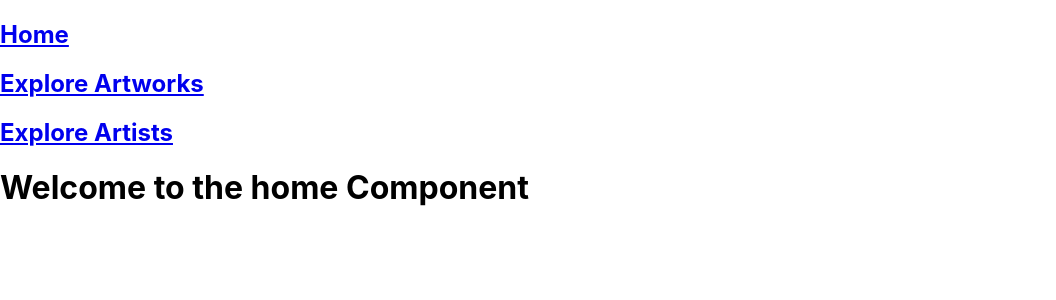
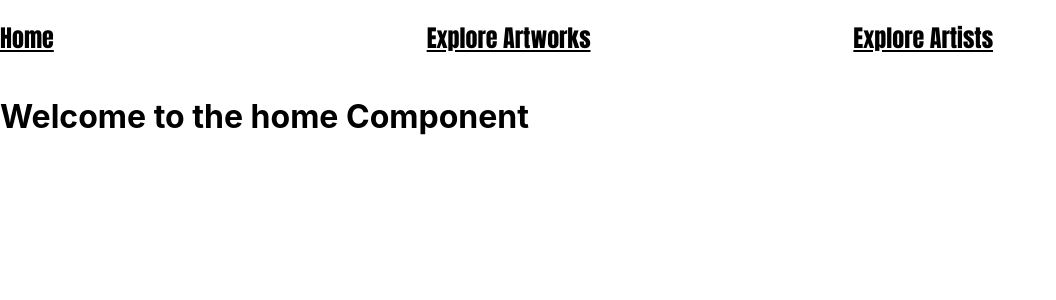
Before and after one commit to BellaMalo1/Bellas-React-App, a React (Create React App) app: page / in a window 1280 px wide. Shown: the top 300 px of the page, without its empty margins (0-1056 px from the left). Built offline with nearby package versions, Linux system fonts and the light colour scheme.

Commit message:
basic styling of nav-bar

```diff
--- a/src/App.css
+++ b/src/App.css
@@ -1,38 +1,18 @@
-.App {
-  text-align: center;
+
+.nav-bar {
+  font-family:Impact, Haettenschweiler, 'Arial Narrow Bold', sans-serif;
+  text-decoration: none;
+  display: grid;
+  grid-template-columns: 1fr 1fr 1fr;
+
+
 }
-
-.App-logo {
-  height: 40vmin;
-  pointer-events: none;
+.link1{
+  color: black;
 }
-
-@media (prefers-reduced-motion: no-preference) {
-  .App-logo {
-    animation: App-logo-spin infinite 20s linear;
-  }
+.link2{
+  color: black;
 }
-
-.App-header {
-  background-color: #282c34;
-  min-height: 100vh;
-  display: flex;
-  flex-direction: column;
-  align-items: center;
-  justify-content: center;
-  font-size: calc(10px + 2vmin);
-  color: white;
+.link3{
+  color: black;
 }
-
-.App-link {
-  color: #61dafb;
-}
-
-@keyframes App-logo-spin {
-  from {
-    transform: rotate(0deg);
-  }
-  to {
-    transform: rotate(360deg);
-  }
-}
--- a/src/App.js
+++ b/src/App.js
@@ -11,14 +11,14 @@ function App() {
 
   return(
     <>
-    <nav>
-    <Link to="/">
+    <nav className="nav-bar">
+    <Link className='link1' to="/">
       <h1>Home</h1>
     </Link>
-    <Link to='/Explore-Artworks'>
+    <Link className='link2'to='/Explore-Artworks'>
       <h1>Explore Artworks</h1>
     </Link>
-    <Link to='/Explore-Artists'>
+    <Link className='link3'to='/Explore-Artists'>
       <h1>Explore Artists</h1>
     </Link>
     </nav>
```
